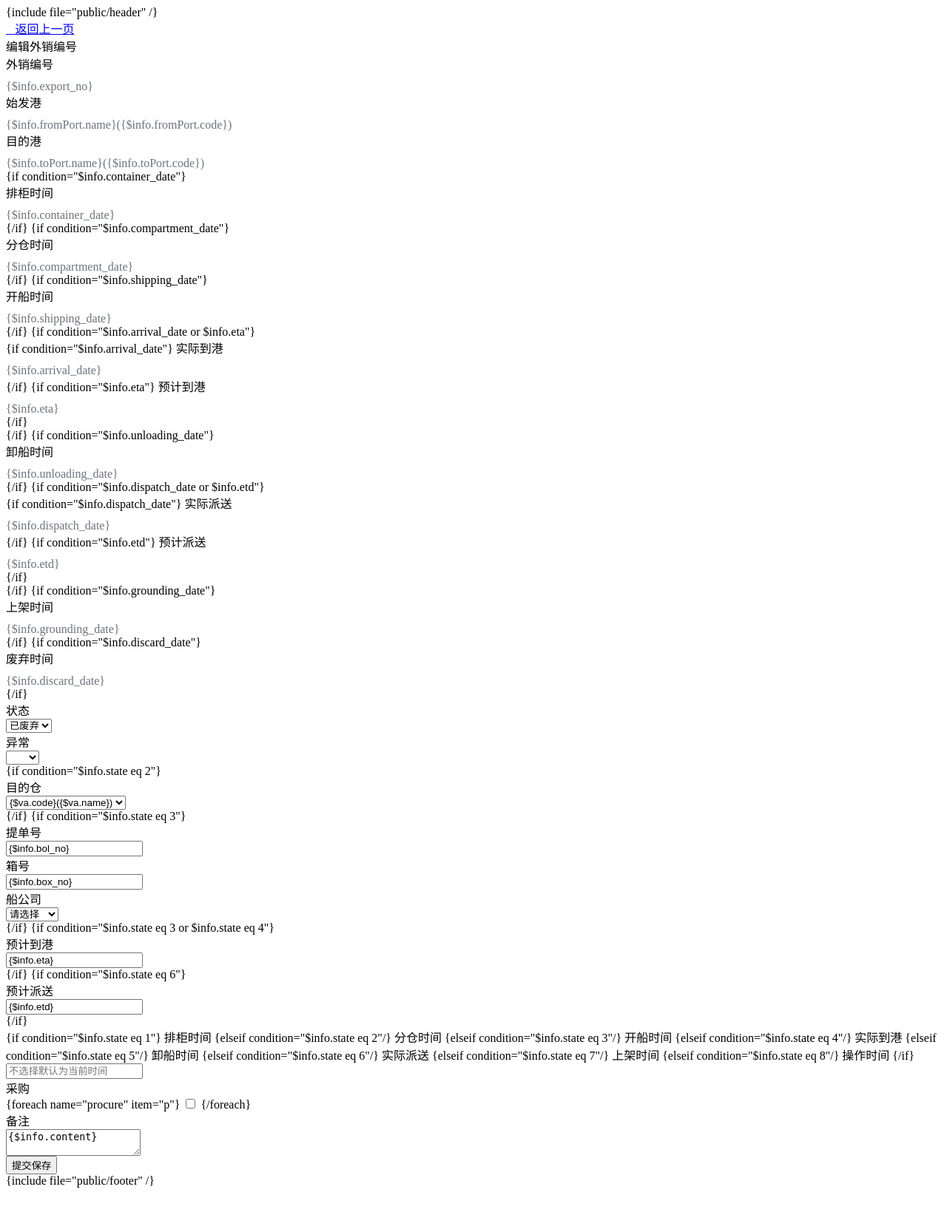
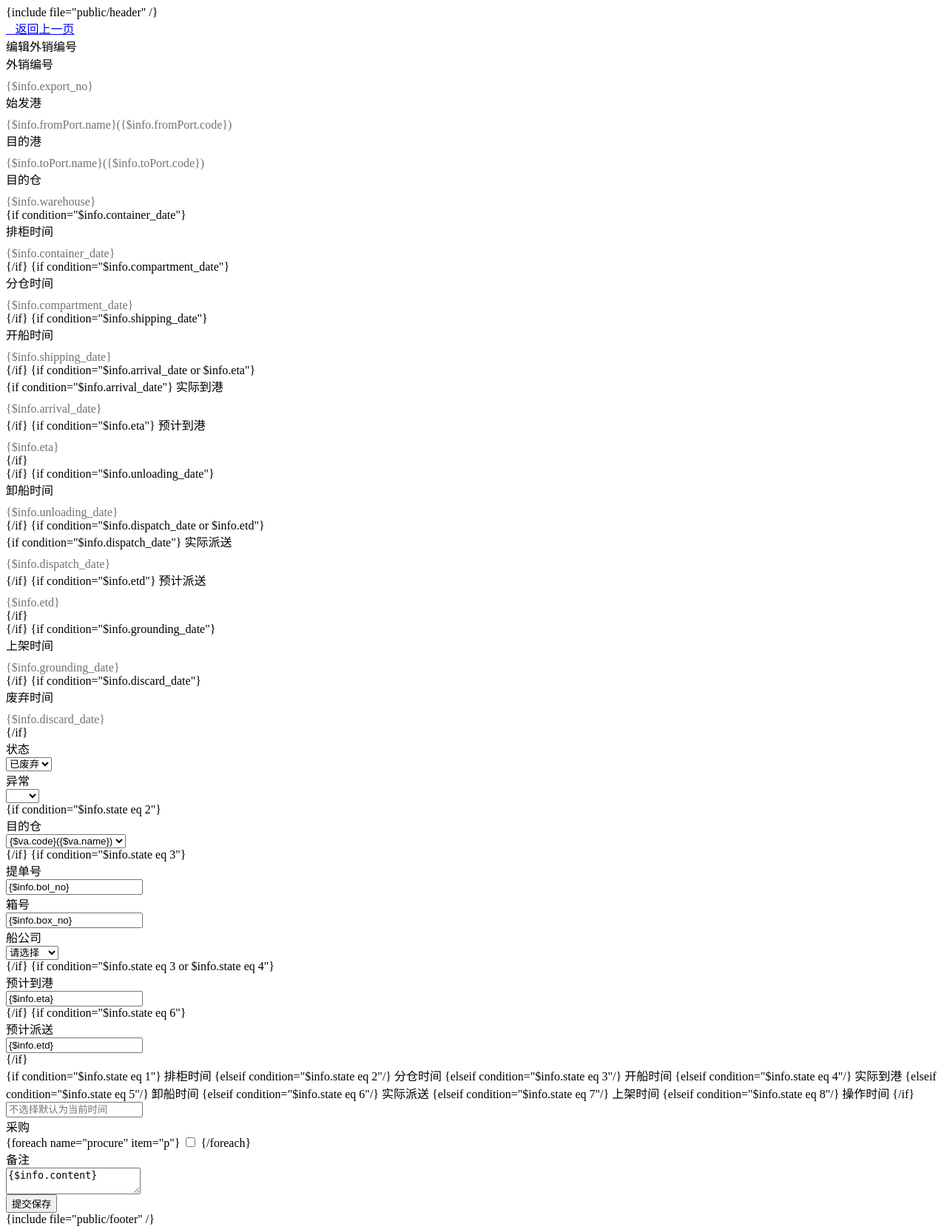
Before and after one commit to hahah7307/nbtlz-shipment, a PHP site: page /DbName/application/Manage/view/export/edit.php in a window 1280 px wide. Shown: the whole page at 74% size. Before the commit the page ends 1606 px from the top, so only its background shows below. Run offline with PHP 8.4, Linux system fonts and the light colour scheme.

Commit message:
外销编号3-16：外销单号散货不加后缀，修改内容显示目的仓

```diff
--- a/application/Manage/view/export/edit.php
+++ b/application/Manage/view/export/edit.php
@@ -28,6 +28,12 @@
                 <label class="layui-form-label">目的港</label>
                 <div class="layui-input-inline w300">
                     <div class="layui-content">{$info.toPort.name}({$info.toPort.code})</div>
+                </div>
+            </div>
+            <div class="layui-form-item">
+                <label class="layui-form-label">目的仓</label>
+                <div class="layui-input-inline w300">
+                    <div class="layui-content">{$info.warehouse}</div>
                 </div>
             </div>
             {if condition="$info.container_date"}
```
Also changed, not shown: application/Manage/controller/ExportController.php (+12 -5 lines).
